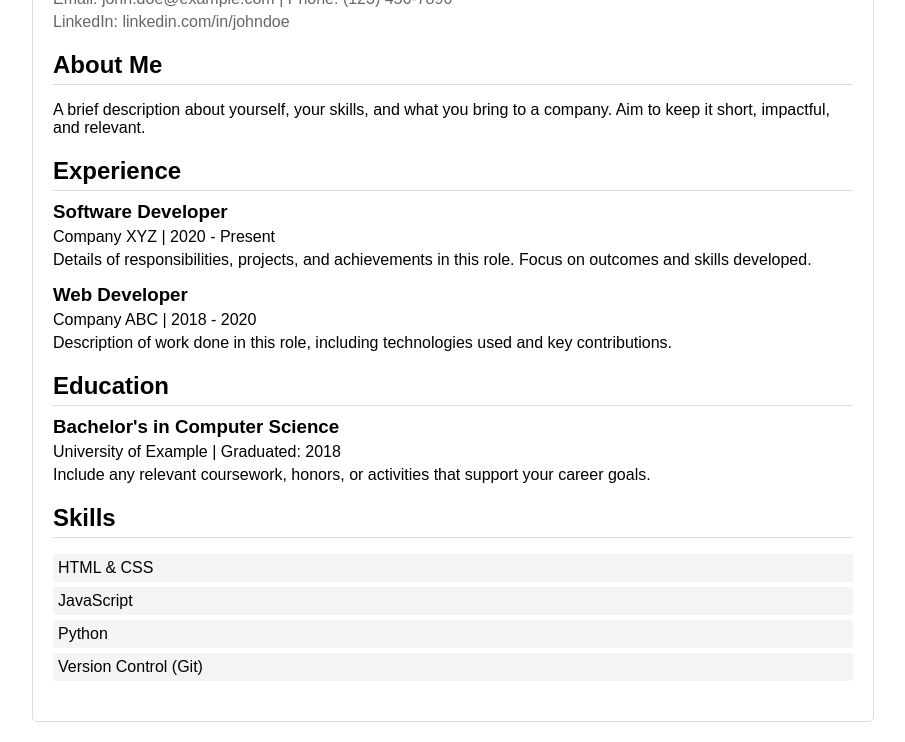
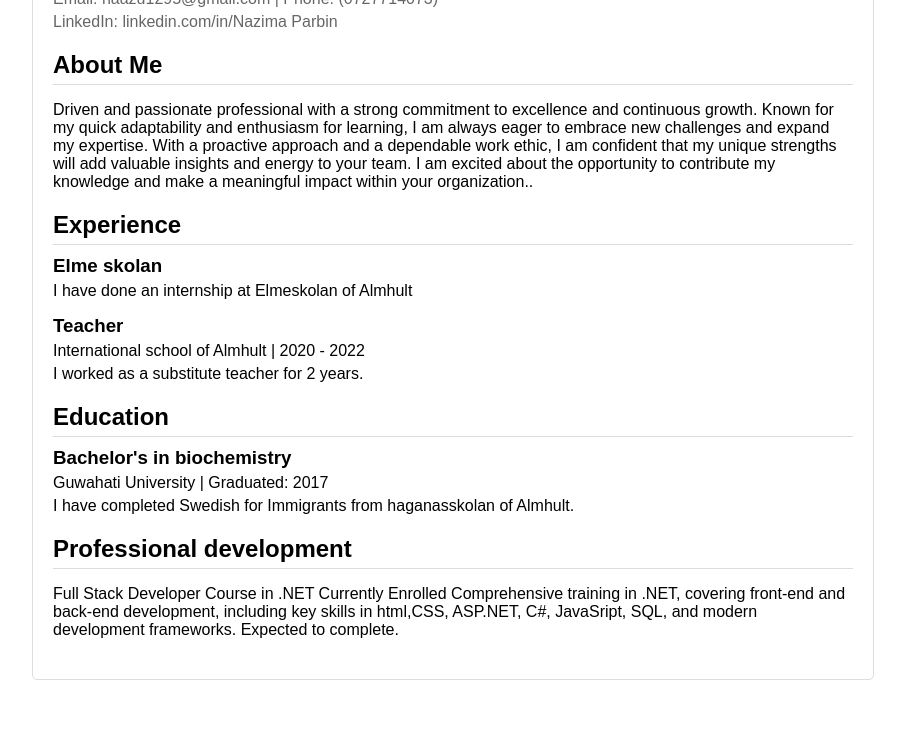
Before and after one commit to Parbin29/blog-page, a plain HTML site: page index.html in a window 1280 px wide. Shown: the part 93-835 px from the top of the page, without its empty margins (187-1092 px from the left). After the commit the page ends 800 px from the top, so only its background shows below. Drawn offline with Linux system fonts and the light colour scheme.

Commit message:
created my cv in html

```diff
--- a/index.html
+++ b/index.html
@@ -58,29 +58,33 @@
     <div class="container">
         <!-- Header Section -->
         <div class="header">
-            <h1>John Doe</h1>
-            <p>Email: john.doe@example.com | Phone: (123) 456-7890</p>
-            <p>LinkedIn: linkedin.com/in/johndoe</p>
+            <h1>Nazima Parbin</h1>
+            <p>Email: naazu1295@gmail.com | Phone: (0727714073)</p>
+            <p>LinkedIn: linkedin.com/in/Nazima Parbin</p>
         </div>
 
         <!-- About Section -->
         <div class="section">
             <h2>About Me</h2>
-            <p>A brief description about yourself, your skills, and what you bring to a company. Aim to keep it short, impactful, and relevant.</p>
+            <p> Driven and passionate professional with a strong commitment to excellence and continuous growth.
+                Known for my quick adaptability and enthusiasm for learning, I am always eager to embrace new challenges
+                and expand my expertise. With a proactive approach and a dependable work ethic, I am confident that my unique
+                strengths will add valuable insights and energy to your team. I am excited about the opportunity to contribute
+                my knowledge and make a meaningful impact within your organization..</p>
         </div>
 
         <!-- Experience Section -->
         <div class="section">
             <h2>Experience</h2>
             <div class="experience">
-                <h3>Software Developer</h3>
-                <p>Company XYZ | 2020 - Present</p>
-                <p>Details of responsibilities, projects, and achievements in this role. Focus on outcomes and skills developed.</p>
+                <h3>Elme skolan</h3>
+                <p>I have done an internship at Elmeskolan of Almhult</p>
+
             </div>
             <div class="experience">
-                <h3>Web Developer</h3>
-                <p>Company ABC | 2018 - 2020</p>
-                <p>Description of work done in this role, including technologies used and key contributions.</p>
+                <h3>Teacher</h3>
+                <p>International school of Almhult | 2020 - 2022</p>
+                <p>I worked as a substitute teacher for 2 years.</p>
             </div>
         </div>
 
@@ -88,22 +92,20 @@
         <div class="section">
             <h2>Education</h2>
             <div class="education">
-                <h3>Bachelor's in Computer Science</h3>
-                <p>University of Example | Graduated: 2018</p>
-                <p>Include any relevant coursework, honors, or activities that support your career goals.</p>
+                <h3>Bachelor's in biochemistry</h3>
+                <p>Guwahati University | Graduated: 2017</p>
+                <p>I have completed Swedish for Immigrants from haganasskolan of Almhult.</p>
             </div>
         </div>
 
-        <!-- Skills Section -->
+        <!-- Professional development -->
         <div class="section">
-            <h2>Skills</h2>
-            <div class="skills">
-                <ul>
-                    <li>HTML & CSS</li>
-                    <li>JavaScript</li>
-                    <li>Python</li>
-                    <li>Version Control (Git)</li>
-                </ul>
+            <h2>Professional development</h2>
+            <div class="professional development">
+                <p> Full Stack Developer Course in .NET  Currently Enrolled Comprehensive training in .NET,
+                    covering front-end and back-end development, including key skills in html,CSS, ASP.NET, C#,
+                    JavaSript, SQL, and modern development frameworks.
+                     Expected to complete.</p>
             </div>
         </div>
     </div>
```
